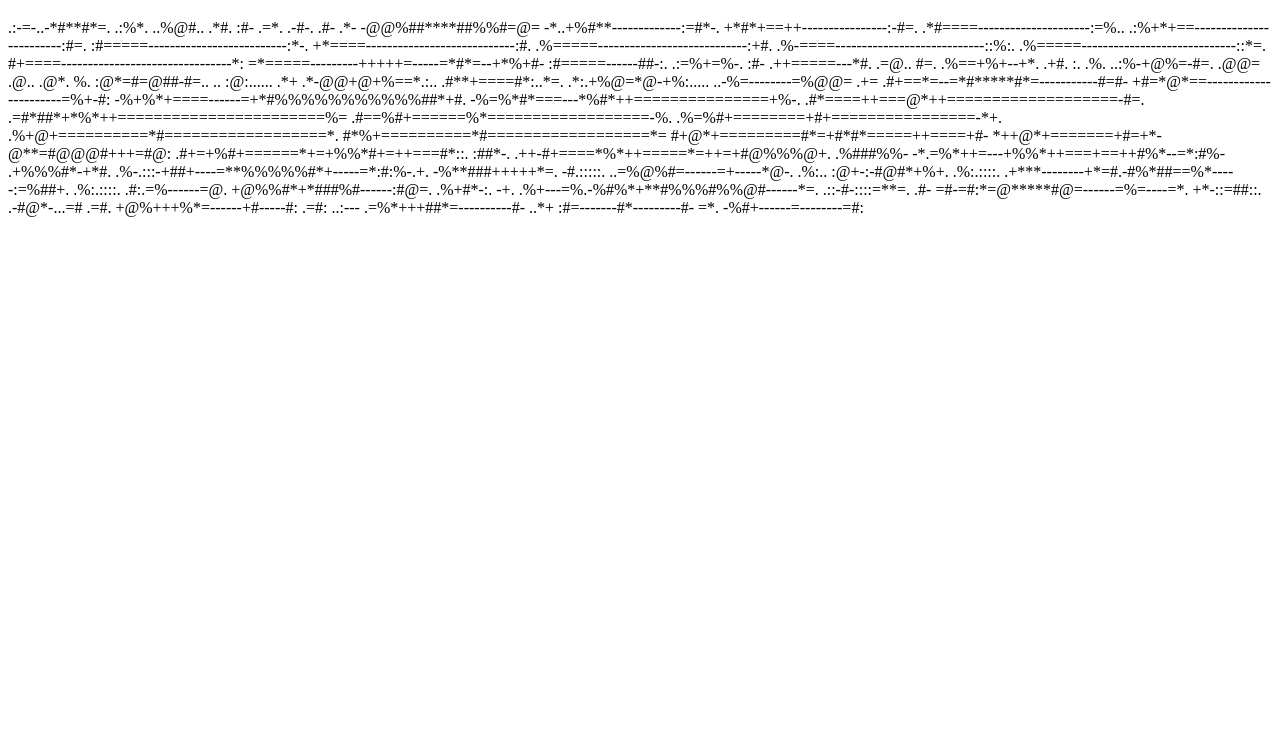
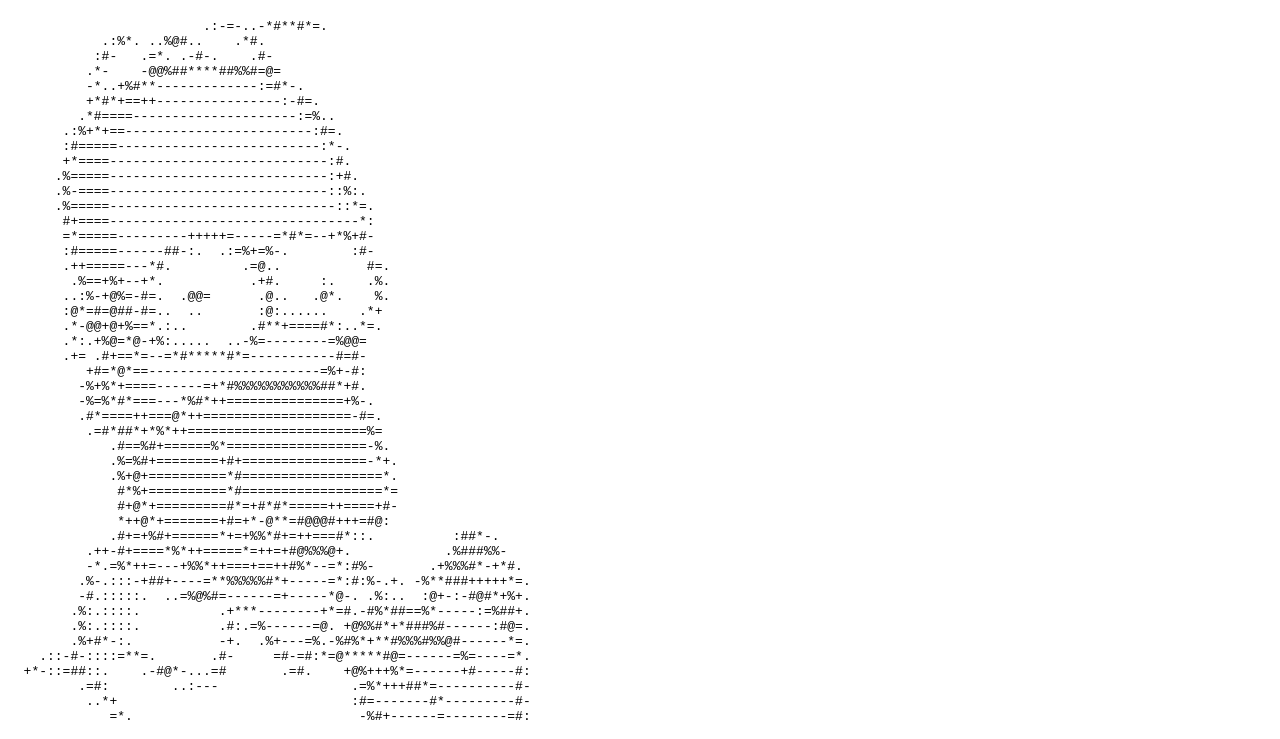
Before and after one commit to widesmilin/sophielin, a plain HTML site: page index.html in a window 1280 px wide. Shown: the part 61-800 px from the top of the page. Drawn offline with Linux system fonts and the light colour scheme.

Commit message:
updated code

```diff
--- a/index.html
+++ b/index.html
@@ -2,10 +2,12 @@
  <html lang="en">
     <head>
         <title>I love food</title>
+        <meta charset="UTF-8">
+        <meta name="viewport" content="width=device-width, initial-scale=1.0">
     </head>
     <body>
         <h1>Meet Homer Simpson</h1>
-        <p>                         .:-=-..-*#**#*=.
+        <pre>                         .:-=-..-*#**#*=.
             .:%*. ..%@#..    .*#.
            :#-   .=*. .-#-.    .#-
           .*-    -@@%##****##%%#=@=
@@ -51,7 +53,7 @@
   +*-::=##::.    .-#@*-...=#       .=#.    +@%+++%*=------+#-----#:
          .=#:        ..:---                 .=%*+++##*=----------#-
           ..*+                              :#=-------#*---------#-
-             =*.                             -%#+------=--------=#:          </p>
+             =*.                             -%#+------=--------=#:          </pre>
 
     </body>
 </html>
```
